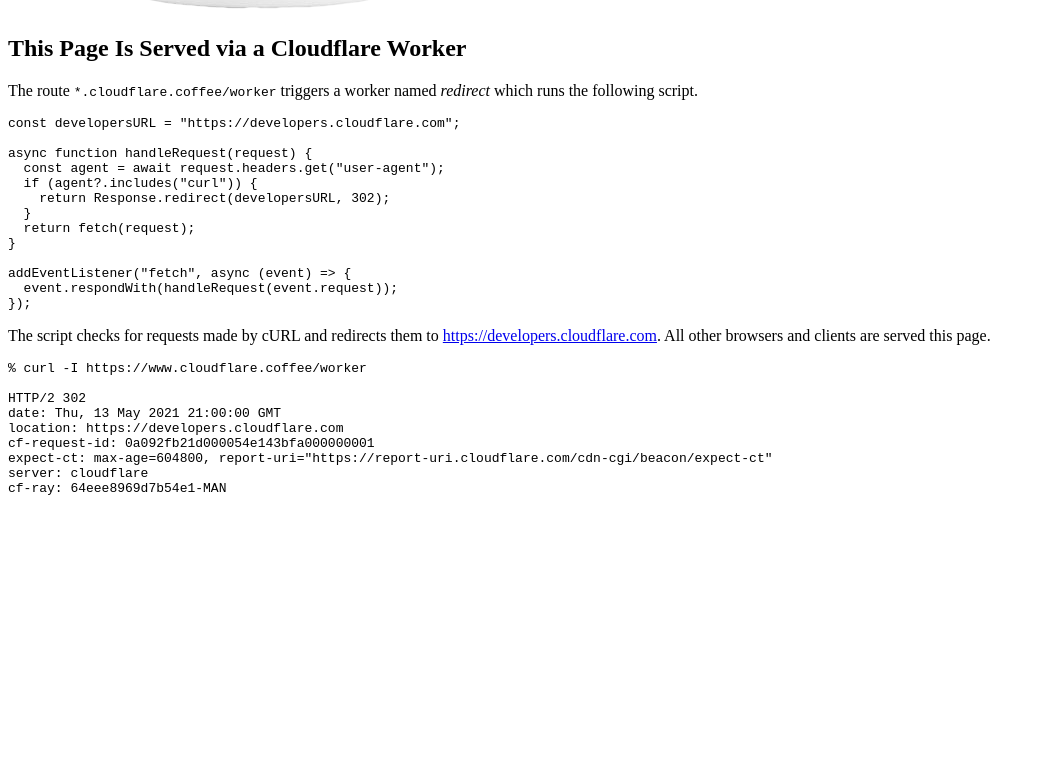
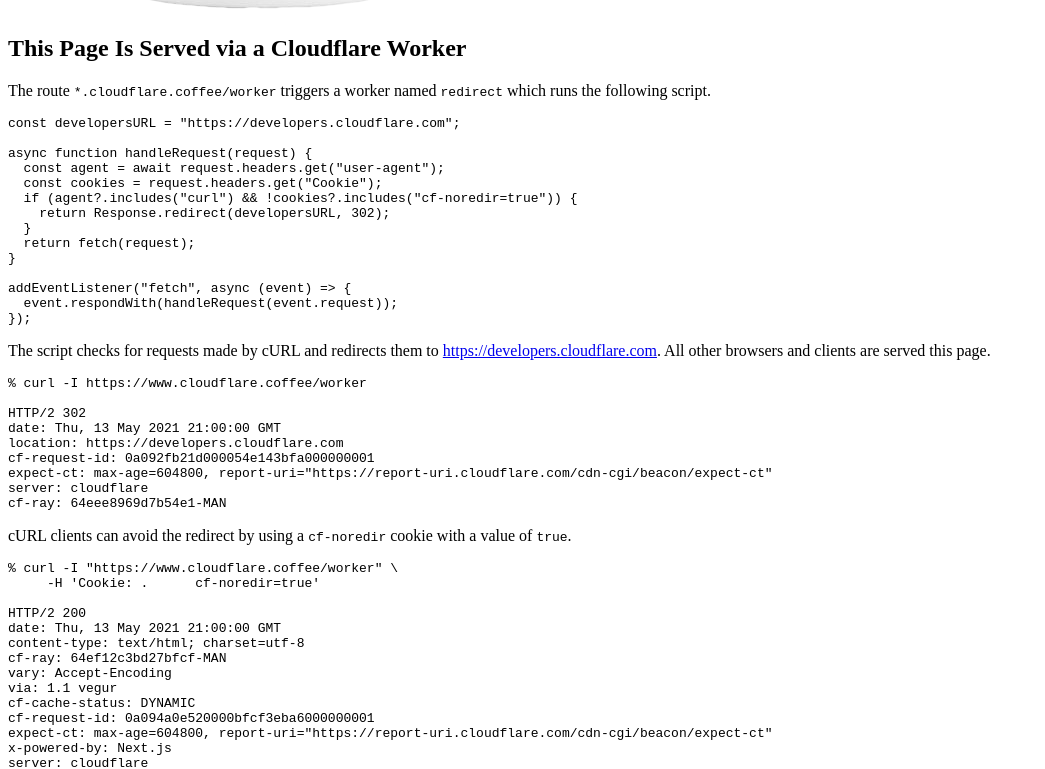
Before and after one commit to michrome/cloudflare-coffee, a Next.js app: page /worker in a window 1280 px wide. Shown: the part 377-1146 px from the top of the page, without its empty margins (0-1045 px from the left). Before the commit the page ends 886 px from the top, so only its background shows below. Built offline with nearby package versions, Linux system fonts and the light colour scheme.

Commit message:
Add logic for cookie. Move mug into a component.

```diff
--- /dev/null
+++ b/components/mug.js
@@ -0,0 +1,15 @@
+export default function Mug() {
+  return (
+    <div className="flex justify-center">
+      <a href="/">
+        <img
+          src="/mug.png"
+          width={380}
+          height={321}
+          className="h-14 sm:h-28 w-auto filter drop-shadow-cf-orange"
+          alt="Coffee mug with 1.1.1.1 typed on it"
+        />
+      </a>
+    </div>
+  );
+}
--- a/pages/_document.js
+++ b/pages/_document.js
@@ -1,4 +1,5 @@
 import Document, { Html, Head, Main, NextScript } from "next/document";
+import Mug from "../components/mug";
 
 class MyDocument extends Document {
   static async getInitialProps(ctx) {
@@ -13,19 +14,14 @@
         <body>
           <div className="px-4 py-4 max-w-3xl mx-auto sm:px-6 sm:py-12 lg:max-w-4xl lg:py-16 lg:px-8 xl:max-w-6xl">
             <article className="prose prose-sm sm:prose lg:prose-lg xl:prose-2xl mx-auto">
-              <header className="flex justify-center">
+              <header>
                 <h1 className="hidden">cloudflare.coffee</h1>
-                <a href="/">
-                  <img
-                    src="/mug.png"
-                    width={380}
-                    height={321}
-                    className="h-14 sm:h-28 w-auto filter drop-shadow-cf-orange"
-                    alt="Coffee mug with 1.1.1.1 typed on it"
-                  />
-                </a>
+                <Mug />
               </header>
               <Main />
+              <footer>
+                <Mug />
+              </footer>
             </article>
           </div>
           <NextScript />
--- a/pages/index.js
+++ b/pages/index.js
@@ -48,7 +48,7 @@
       <h2>Secure Communication Between Cloudflare and the Origin Server</h2>
       <p>
         The communication between Cloudflare and the Origin Server is encrypted.
-        The encryption is enabled using the <var>Full</var> encryption mode in
+        The encryption is enabled using the <samp>Full</samp> encryption mode in
         the Cloudflare dashboard.
         <img
           src="/full-encryption-mode.png"
--- a/pages/secure.js
+++ b/pages/secure.js
@@ -1,3 +1,7 @@
+export const config = {
+  unstable_runtimeJS: false,
+};
+
 export default function Secure() {
   return (
     <>
--- a/pages/worker.js
+++ b/pages/worker.js
@@ -6,7 +6,8 @@
 
 async function handleRequest(request) {
   const agent = await request.headers.get("user-agent");
-  if (agent?.includes("curl")) {
+  const cookies = request.headers.get("Cookie");
+  if (agent?.includes("curl") && !cookies?.includes("cf-noredir=true")) {
     return Response.redirect(developersURL, 302);
   }
   return fetch(request);
@@ -14,8 +15,7 @@
 
 addEventListener("fetch", async (event) => {
   event.respondWith(handleRequest(event.request));
-});
-`;
+});`;
 
 const curl = `% curl -I https://www.cloudflare.coffee/worker
 
@@ -27,13 +27,28 @@
 server: cloudflare
 cf-ray: 64eee8969d7b54e1-MAN`;
 
+const curlWithCookie = `% curl -I "https://www.cloudflare.coffee/worker" \\
+     -H 'Cookie: .	cf-noredir=true'
+
+HTTP/2 200
+date: Thu, 13 May 2021 21:00:00 GMT
+content-type: text/html; charset=utf-8
+cf-ray: 64ef12c3bd27bfcf-MAN
+vary: Accept-Encoding
+via: 1.1 vegur
+cf-cache-status: DYNAMIC
+cf-request-id: 0a094a0e520000bfcf3eba6000000001
+expect-ct: max-age=604800, report-uri="https://report-uri.cloudflare.com/cdn-cgi/beacon/expect-ct"
+x-powered-by: Next.js
+server: cloudflare`;
+
 export default function Worker() {
   return (
     <>
       <h2>This Page Is Served via a Cloudflare Worker</h2>
       <p>
         The route <samp>*.cloudflare.coffee/worker</samp> triggers a worker
-        named <var>redirect</var> which runs the following script.
+        named <samp>redirect</samp> which runs the following script.
       </p>
       <pre>
         <code>{workerCode}</code>
@@ -48,6 +63,13 @@
       <pre>
         <code>{curl}</code>
       </pre>
+      <p>
+        cURL clients can avoid the redirect by using a <samp>cf-noredir</samp>{" "}
+        cookie with a value of <samp>true</samp>.
+      </p>
+      <pre>
+        <code>{curlWithCookie}</code>
+      </pre>
     </>
   );
 }
--- a/public/worker.js
+++ b/public/worker.js
@@ -2,7 +2,8 @@
 
 async function handleRequest(request) {
   const agent = await request.headers.get("user-agent");
-  if (agent?.includes("curl")) {
+  const cookies = request.headers.get("Cookie");
+  if (agent?.includes("curl") && !cookies?.includes("cf-noredir=true")) {
     return Response.redirect(developersURL, 302);
   }
   return fetch(request);
```
